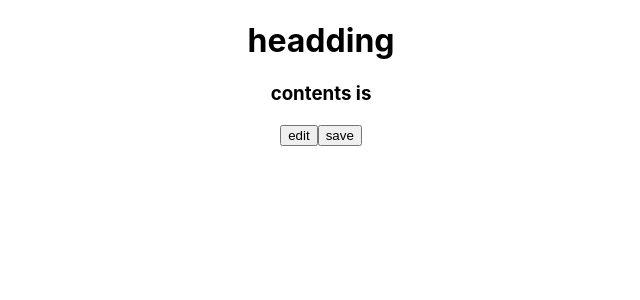
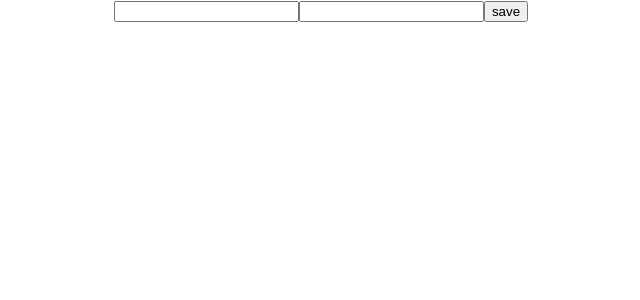
Before and after one commit to komal1232/todolist, a React (Create React App) app: page / in a window 1280 px wide. Shown: the top 300 px of the page, without its empty margins (319-959 px from the left). Built offline with nearby package versions, Linux system fonts and the light colour scheme.

Commit message:
working localstorage exaaple

```diff
--- a/src/App.js
+++ b/src/App.js
@@ -1,20 +1,30 @@
-import logo from './logo.svg';
 import './App.css';
 import Note from './containers/Note';
+import { useEffect, useState } from 'react';
+import AddNote from './containers/AddNote';
+// const NotesObj = {
+//   Notes: [{ headding: "headding", content: "contents is " }]
+// };
 
 function App() {
-  const NotesObj = {
-    Notes: [{ headding: "headding", content: "contents is " }]
+  const [note,setNote] = useState({})
+  useEffect(()=>{
+  //let notesString=localStorage.getItem("notes")
+  //let notesObject = JSON.parse(notesString)
+ // notesObject.notesList = notesObject.notesList
+  let notesObject ={notesList:[]}
+  notesObject.notesList.push(note)
+  localStorage.setItem("notes",JSON.stringify(notesObject))
+  console.log("localstorage",localStorage.getItem("notes"))
+  },[note])
+  const saveNote = (note) => {
+    setNote(note)
   };
-  const saveNote = (e) => {
-    NotesObj.Notes[0].content = e;
-    const NotesString = JSON.stringify(NotesObj);
-    localStorage.setItem("notes", NotesString);
-    console.log("inside saveNote");
-  };
+
   return (
     <div className="App">
-      <Note headding= {NotesObj.Notes[0].headding} content={NotesObj.Notes[0].content} saveNote = {saveNote} />
+      {/* <Note headding= {notes.Notes[0].headding} content={notes.Notes[0].content} saveNote = {saveNote} /> */}
+      <AddNote saveNote ={saveNote}/>
     </div>
   );
 }
--- a/src/containers/Note.js
+++ b/src/containers/Note.js
@@ -4,19 +4,18 @@ export default function Note(Props) {
   const [content, setContent] = useState(Props.content);
   const [editable, setEditable] = useState(false);
  const onSaveClick = () => {
+
+    Props.saveNote(content);
     console.log("onSaveClick button ");
     setEditable(false);
-    Props.saveNote();
+
   };
 const onEditClick =  () => {
   setEditable(true)
-    console.log("hii")
-
  }
 
  const onInputChange = (e) => {
     setContent(e.target.value);
-    console.log("onInputChange", e.target.value);
   };
   return (
     <div /*className="NoteBox" */>
@@ -33,7 +32,7 @@ const onEditClick =  () => {
         </>
       ) : (
         <>
-          <h3> {content} </h3>
+          <h3> {Props.content} </h3>
         </>
       )}
 
```
